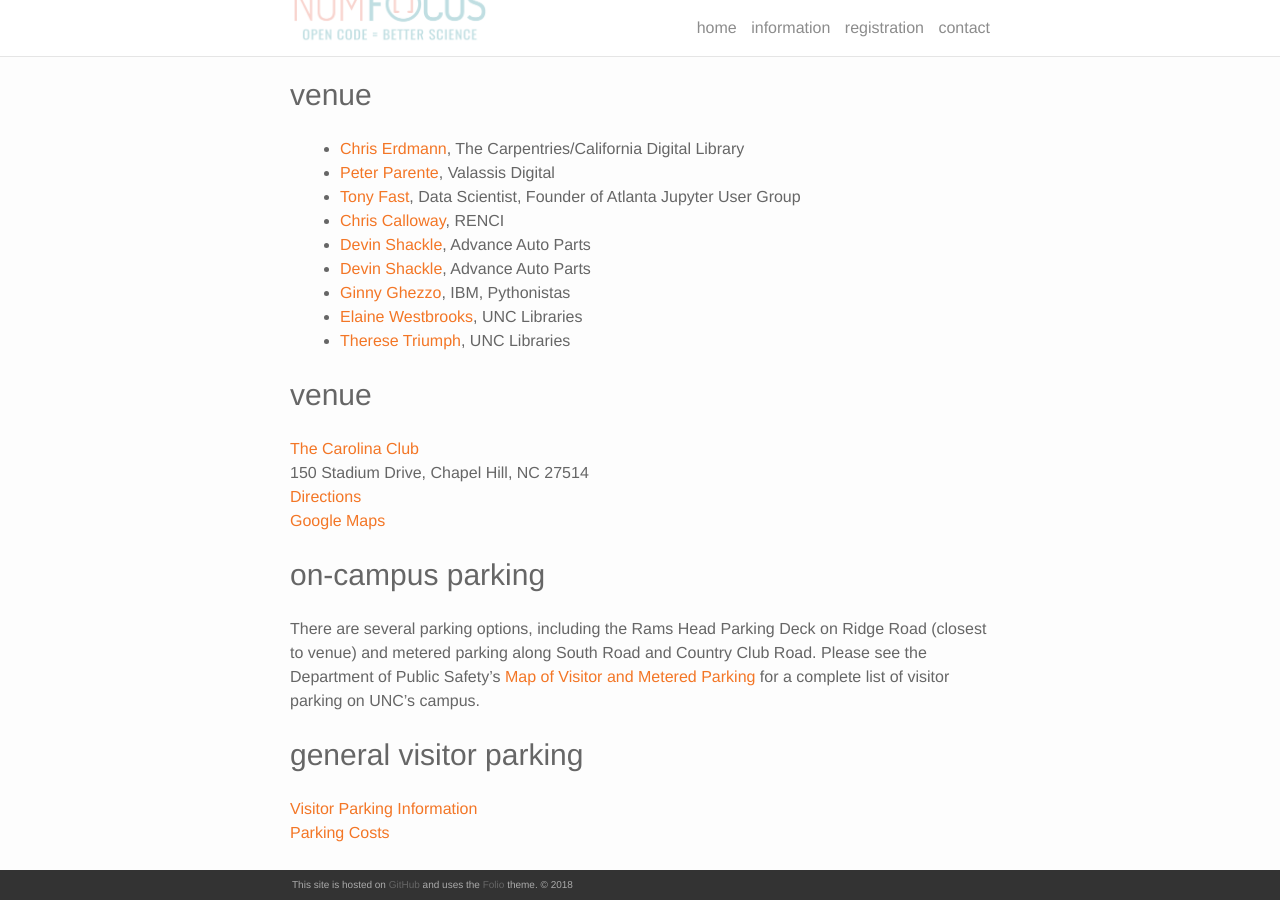
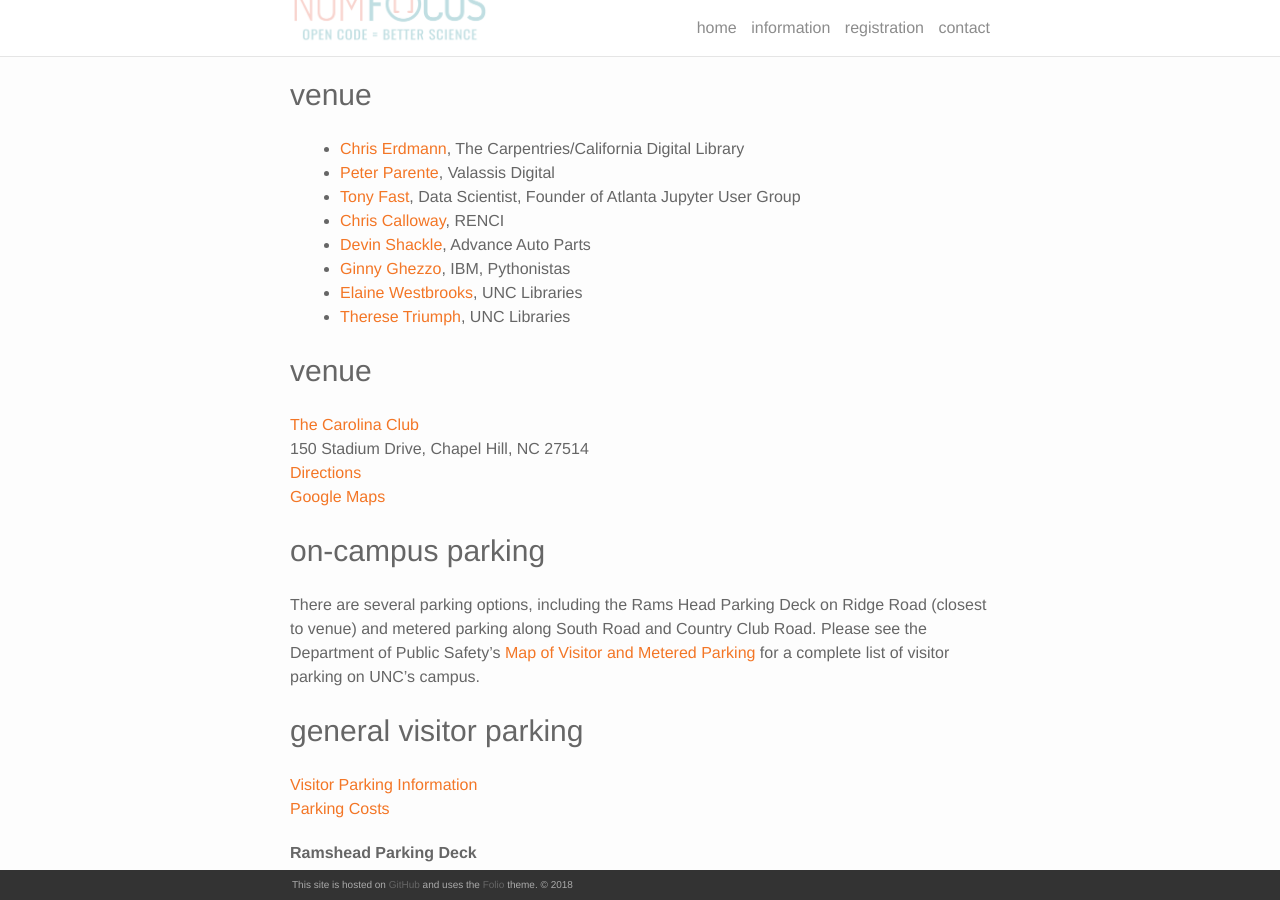
Before and after one commit to bogoli/-folio, a Jekyll site: the page built from information.md, in a window 1280 px wide and 900 px high, scrolled down 506 px. Built offline with Jekyll 4.4.1, drawn with Linux system fonts in a browser that asks for light colours; nearby versions of some CDN libraries.

Commit message:
Remove duplicate list item for Shackle

```diff
--- a/information.md
+++ b/information.md
@@ -18,7 +18,6 @@ permalink: /information/
 <li><a href="https://twitter.com/parente">Peter Parente</a>, Valassis Digital</li>
 <li><a href="https://twitter.com/DocFast">Tony Fast</a>, Data Scientist, Founder of Atlanta Jupyter User Group</li>
 <li><a href="https://github.com/cbcunc">Chris Calloway</a>, RENCI</li>
-<li><a href="https://github.com/cbcunc">Devin Shackle</a>, Advance Auto Parts</li>
 <li><a href="https://www.linkedin.com/in/devin-shackle-05195355">Devin Shackle</a>, Advance Auto Parts</li>
 <li><a href="https://twitter.com/ginnyghezzo">Ginny Ghezzo</a>, IBM, Pythonistas</li>
 <li><a href="https://twitter.com/UNC_Librarian">Elaine Westbrooks</a>, UNC Libraries</li>
```
